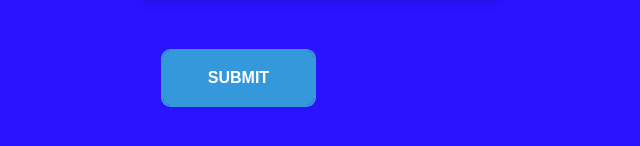
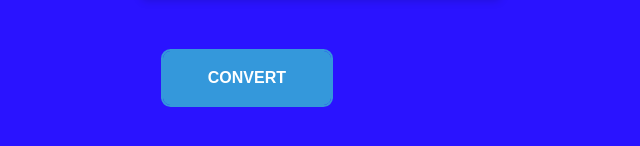
Before and after one commit to zinary/text-to-speech, a plain HTML site: page index.html in a window 1280 px wide. Shown: the part 410-556 px from the top of the page, without its empty margins (319-959 px from the left). Drawn offline with Linux system fonts and the light colour scheme.

Commit message:
Update index.html

```diff
--- a/index.html
+++ b/index.html
@@ -222,7 +222,7 @@ blinkInput();
     <div class="input-text-short" data-module="blink-input-text-short"></div>
   </label>
 </div>
-         <p><input type = "submit" value = "submit" class="btn third"/></p>
+         <p><input type = "submit" value = "convert" class="btn third"/></p>
 
 
       </form>
```
